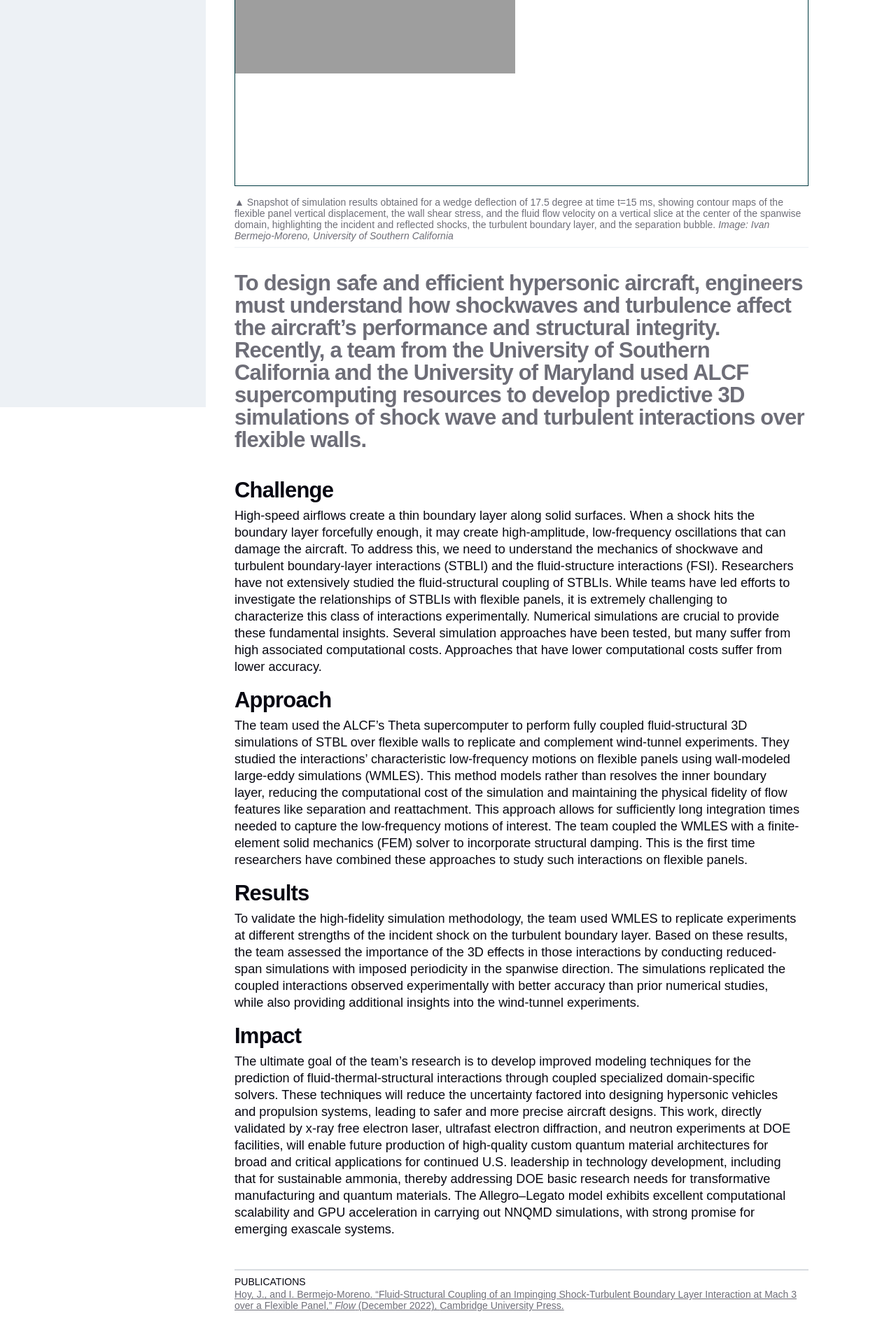
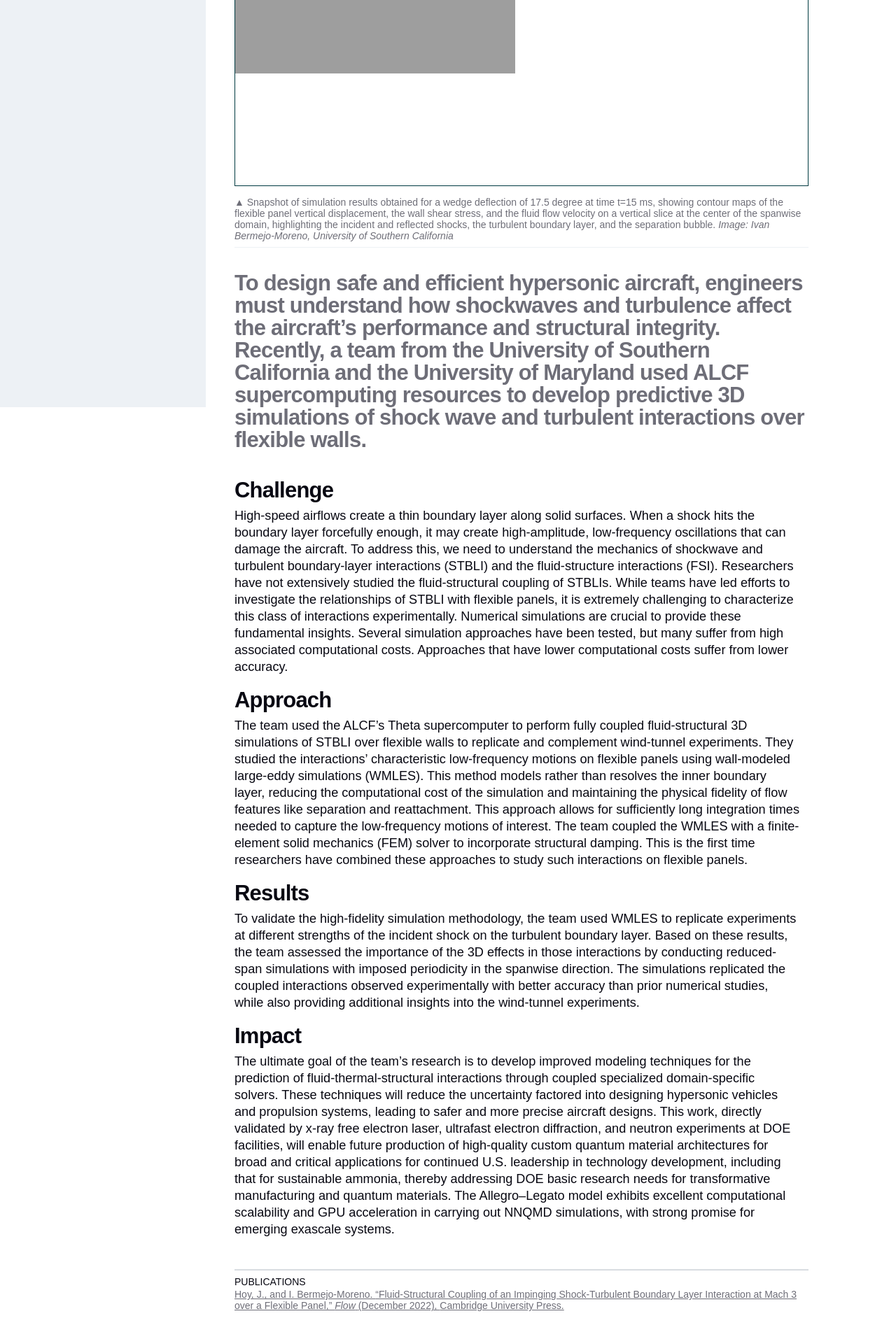
Before and after one commit to argonne-lcf/AR2024, a Jekyll site: the page built from _highlights/07larsson.md, in a window 1280 px wide. Shown: the part 762-2673 px from the top of the page at 70% size. Built offline with Jekyll 4.4.1, drawn with Linux system fonts in a browser that asks for light colours; some web fonts are replaced.

Commit message:
Update 07larsson.md
stbli

```diff
--- a/_highlights/07larsson.md
+++ b/_highlights/07larsson.md
@@ -34,12 +34,12 @@ publications:
 
 ## Challenge
 
-High-speed airflows create a thin boundary layer along solid surfaces. When a shock hits the boundary layer forcefully enough, it may create high-amplitude, low-frequency oscillations that can damage the aircraft. To address this, we need to understand the mechanics of shockwave and turbulent boundary-layer interactions (STBLI) and the fluid-structure interactions (FSI). Researchers have not extensively studied the fluid-structural coupling of STBLIs. While teams have led efforts to investigate the relationships of STBLIs with flexible panels, it is extremely challenging to characterize this class of interactions experimentally. Numerical simulations are crucial to provide these fundamental insights. Several simulation approaches have been tested, but many suffer from high associated computational costs. Approaches that have lower computational costs suffer from lower accuracy.
+High-speed airflows create a thin boundary layer along solid surfaces. When a shock hits the boundary layer forcefully enough, it may create high-amplitude, low-frequency oscillations that can damage the aircraft. To address this, we need to understand the mechanics of shockwave and turbulent boundary-layer interactions (STBLI) and the fluid-structure interactions (FSI). Researchers have not extensively studied the fluid-structural coupling of STBLIs. While teams have led efforts to investigate the relationships of STBLI with flexible panels, it is extremely challenging to characterize this class of interactions experimentally. Numerical simulations are crucial to provide these fundamental insights. Several simulation approaches have been tested, but many suffer from high associated computational costs. Approaches that have lower computational costs suffer from lower accuracy.
 
 
 ## Approach
 
-The team used the ALCF’s Theta supercomputer to perform fully coupled fluid-structural 3D simulations of STBL over flexible walls to replicate and complement wind-tunnel experiments. They studied the interactions’ characteristic low-frequency motions on flexible panels using wall-modeled large-eddy simulations (WMLES). This method models rather than resolves the inner boundary layer, reducing the computational cost of the simulation and maintaining the physical fidelity of flow features like separation and reattachment. This approach allows for sufficiently long integration times needed to capture the low-frequency motions of interest. The team coupled the WMLES with a finite-element solid mechanics (FEM) solver to incorporate structural damping. This is the first time researchers have combined these approaches to study such interactions on flexible panels.
+The team used the ALCF’s Theta supercomputer to perform fully coupled fluid-structural 3D simulations of STBLI over flexible walls to replicate and complement wind-tunnel experiments. They studied the interactions’ characteristic low-frequency motions on flexible panels using wall-modeled large-eddy simulations (WMLES). This method models rather than resolves the inner boundary layer, reducing the computational cost of the simulation and maintaining the physical fidelity of flow features like separation and reattachment. This approach allows for sufficiently long integration times needed to capture the low-frequency motions of interest. The team coupled the WMLES with a finite-element solid mechanics (FEM) solver to incorporate structural damping. This is the first time researchers have combined these approaches to study such interactions on flexible panels.
 
 
 ## Results
```
